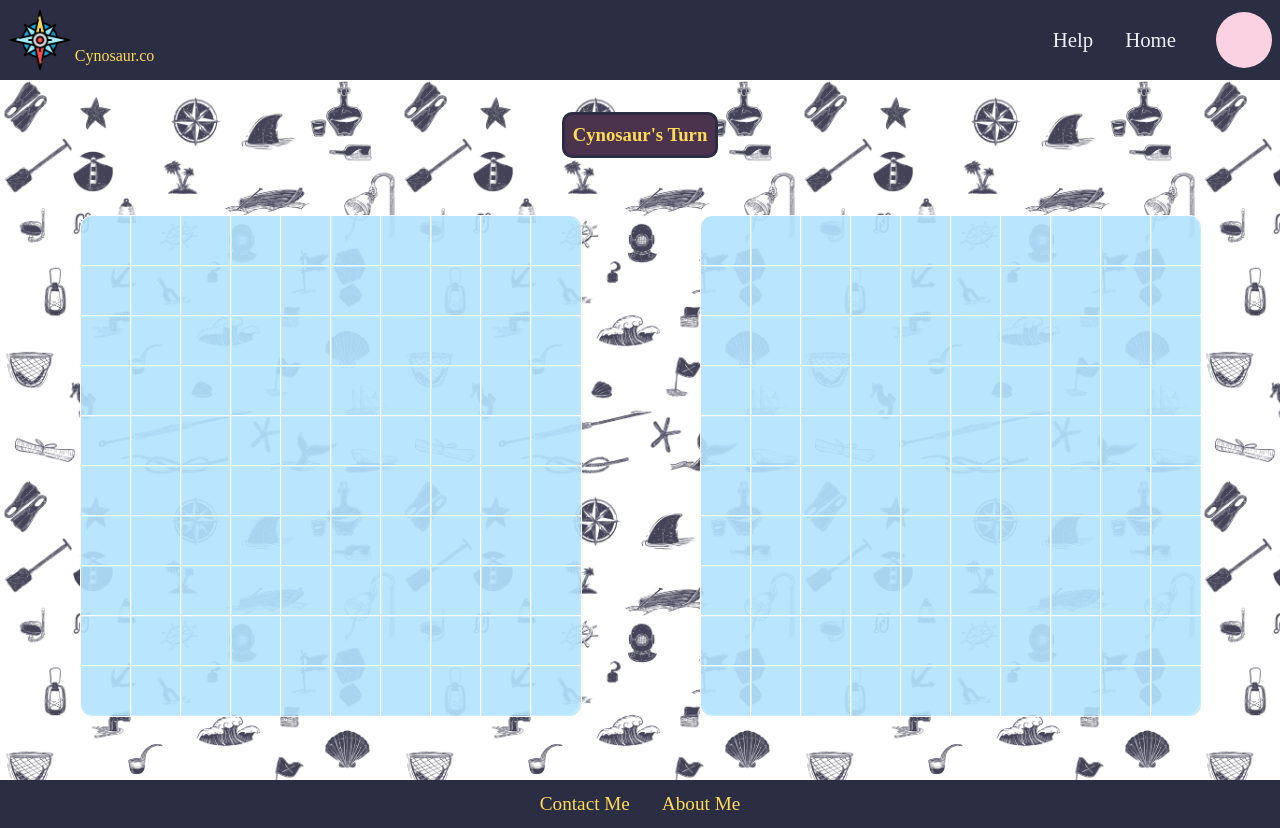
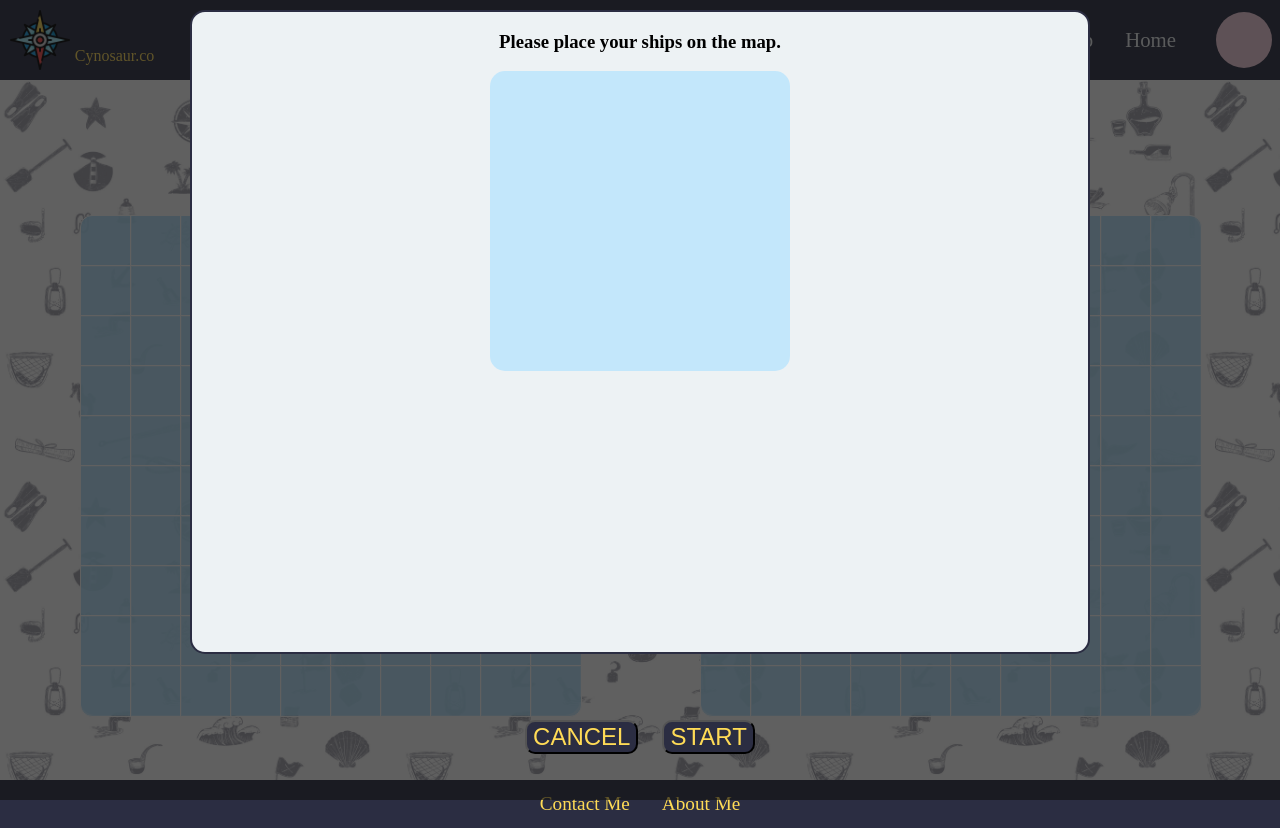
Before and after one commit to imthecynosaur/Ba, a plain HTML site: page index.html in a window 1280 px wide. Drawn offline with Linux system fonts and the light colour scheme.

Commit message:
arrange phase is being added

```diff
--- a/Styling/style.css
+++ b/Styling/style.css
@@ -18,6 +18,64 @@ header {
   left: 0;
   align-items: center;
   justify-content: space-between;
+}
+
+.arrange-phase {
+  position: fixed;
+  top: 0;
+  display: flex;
+  background-color: rgba(19, 19, 19, 0.671);
+  width: 100%;
+  height: 100%;
+  justify-content: center;
+  /* align-items: center; */
+  z-index: 1;
+}
+
+.arrange-section {
+  position: fixed;
+  width: 70vw;
+  height: 80vh;
+  margin-top: 10px;
+  background-color: #edf2f4;
+  border: #2b2d42 solid 2px;
+  border-radius: 15px;
+}
+
+.map-section {
+  display: flex;
+  flex-direction: column;
+  align-items: center;
+  height: 65%;
+}
+
+.map {
+  display: grid;
+  background-color: rgba(178, 227, 255, 70%);
+  border-radius: 15px;
+  grid-template-columns: repeat(10, 30px);
+  grid-template-rows: repeat(10, 30px);
+}
+
+.arrange-btns {
+  position: fixed;
+  top: 90%;
+}
+
+.arrange-btns button {
+  margin: 0 10px;
+  width: auto;
+  height: auto;
+  font-size: 24px;
+  /* text-align: center; */
+  color: #ffdb56;
+  background-color: #2b2d42;
+  border-radius: 10px;
+}
+
+.arrange-btns button:hover {
+  background-color: #4c334d;
+  cursor: pointer;
 }
 
 .logo {
@@ -68,13 +126,10 @@ a:hover {
   width: 3.5rem;
   height: 3.5rem;
   margin: 0;
-  /* text-align: center;
-  vertical-align: auto; */
 }
 
 main {
   height: 700px;
-  /* width: auto; */
   margin-top: 5rem;
 }
 
@@ -84,14 +139,13 @@ main {
   height: 700px;
   background-size: 400px;
   position: fixed;
-  /* opacity: 50%; */
+  opacity: 50%;
   z-index: -1;
 }
 
 .main-screen {
   display: flex;
   flex-direction: column;
-  /* width: 100vw; */
   align-items: center;
   padding-top: 2rem;
 }
@@ -105,8 +159,6 @@ main {
   height: 40px;
   justify-content: center;
   align-items: center;
-  /* text-align: center;
-  vertical-align: bottom; */
 }
 
 .turn-teller h3 {
@@ -115,30 +167,20 @@ main {
 
 .screen-container {
   display: flex;
-  /* flex-wrap: wrap; */
   width: 100vw;
   height: 550px;
   justify-content: center;
   align-items: center;
   margin-top: 2rem;
-  /* filter: blur(0.5px); */
 }
 
 .screen-container div {
   display: grid;
-  /* width: 527px;
-  height: 527px; */
-  /* background-size: 200px; */
-  /* background-color: rgba(255, 255, 255, 70%); */
   background-color: rgba(178, 227, 255, 70%);
   border-radius: 15px;
-  /* border: rgba(0, 0, 0, 30%) solid 3px; */
   margin: 0 60px;
-  /* filter: blur(2px); */
-  /* -webkit-filter: blur(8px); */
   grid-template-columns: repeat(10, 50px);
   grid-template-rows: repeat(10, 50px);
-  /* grid-gap: 3px; */
 }
 
 .screen-container a {
@@ -155,7 +197,6 @@ main {
 }
 
 .screen-container a:hover {
-  /* background-color: rgba(178, 227, 255, 30%); */
   background-color: rgba(255, 255, 255, 0.7);
 }
 
@@ -180,8 +221,8 @@ main {
 }
 
 div .ship-start {
-  border-top-left-radius: 25px;
-  border-bottom-left-radius: 25px;
+  border-top-left-radius: 25px !important;
+  border-bottom-left-radius: 25px !important;
   border-right: none;
   background-color: #2b2d42;
 }
@@ -193,8 +234,8 @@ div .ship {
 }
 
 div .ship-end {
-  border-top-right-radius: 25px;
-  border-bottom-right-radius: 25px;
+  border-top-right-radius: 25px !important;
+  border-bottom-right-radius: 25px !important;
   border-left: none;
   background-color: #2b2d42;
 }
--- a/index.html
+++ b/index.html
@@ -10,6 +10,19 @@
     <script src="Scripts/main.js" defer></script>
   </head>
   <body>
+    <div class="arrange-phase">
+      <div class="arrange-section">
+        <section class="map-section">
+          <h3>Please place your ships on the map.</h3>
+          <div class="map"></div>
+        </section>
+        <div class="ships"></div>
+      </div>
+      <div class="arrange-btns">
+        <button id="cancel">CANCEL</button>
+        <button id="start">START</button>
+      </div>
+    </div>
     <header>
       <div class="logo">
         <div onclick="location.href='#';" class="logo-pic"></div>
```
